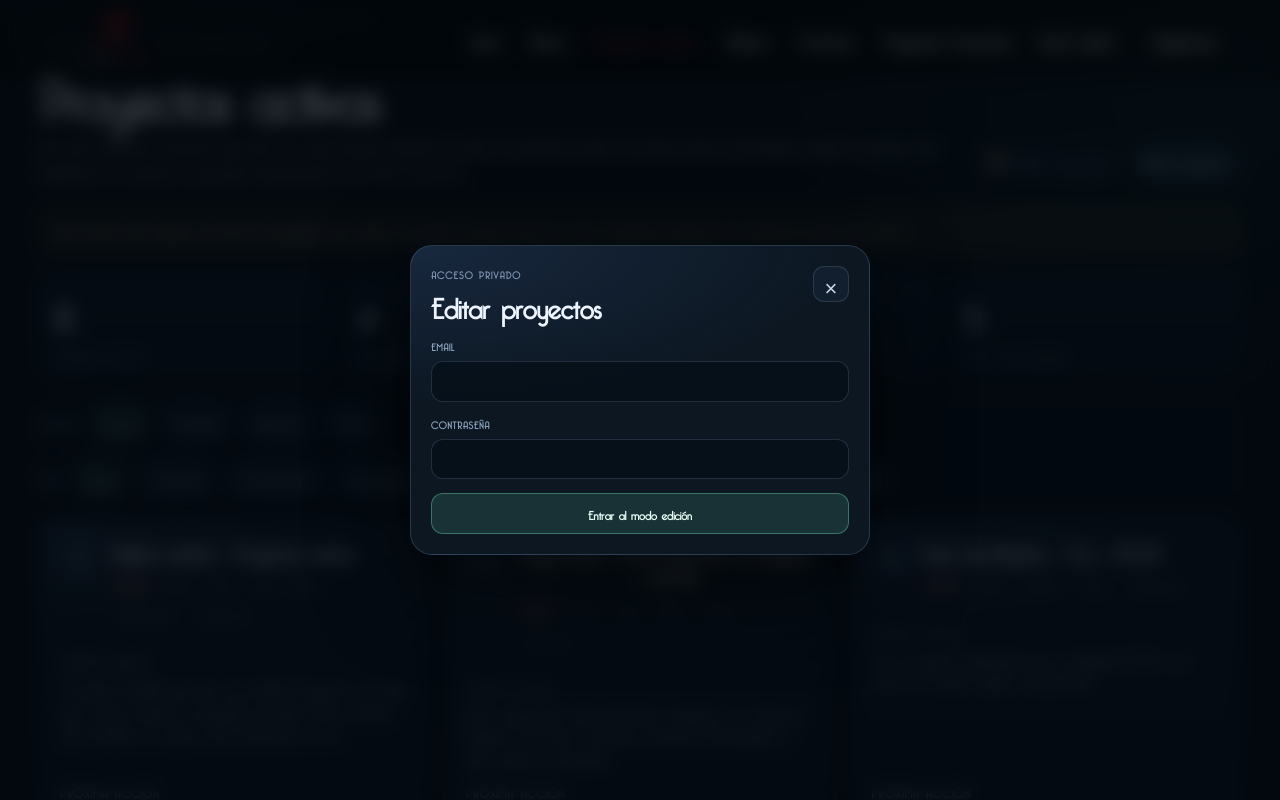
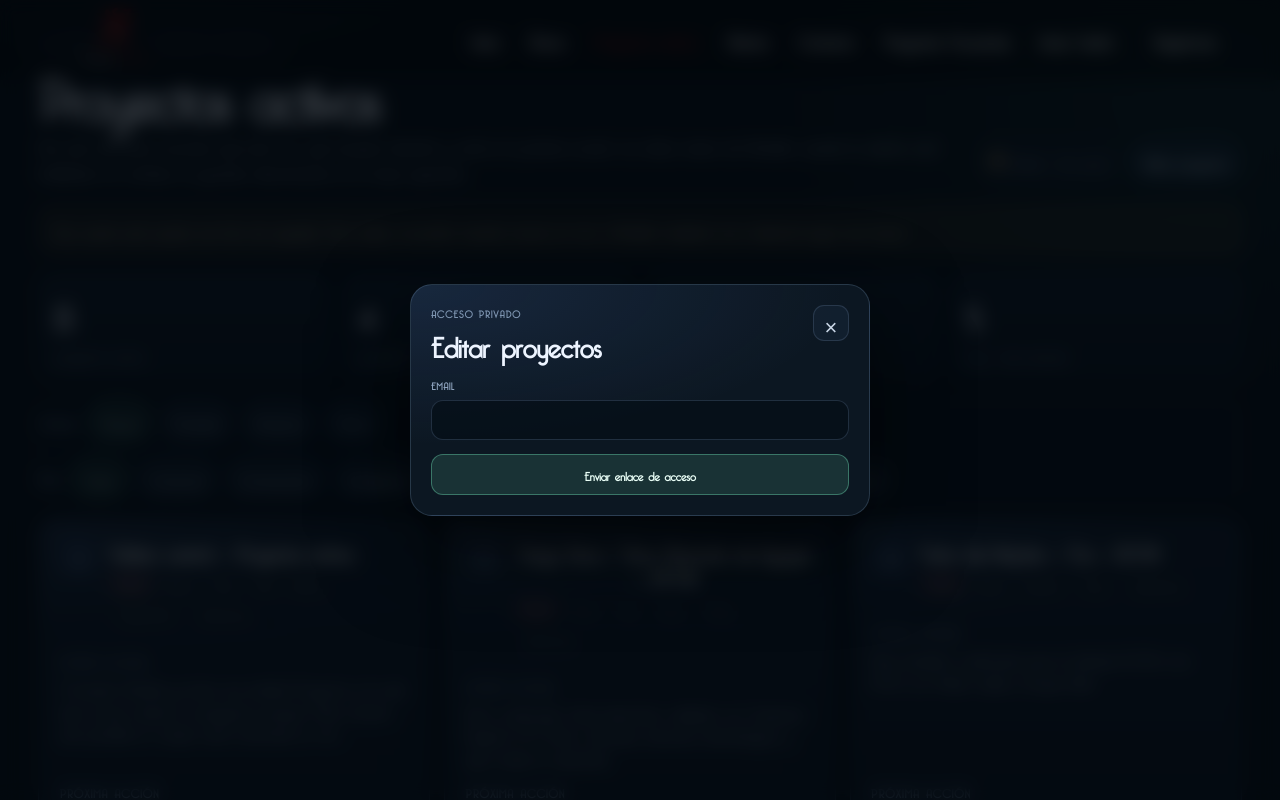
Before and after one commit to O-UnderTango-Club/UnderTangoWEBNextJS, a Next.js app: page /proyectos in a window 1280 px wide. Both pictures are taken after a click on the button "Editar proyectos". Shown: the top 800 px of the page. Built offline with nearby package versions, Linux system fonts and the light colour scheme.

Commit message:
Use passwordless email access for project editor

```diff
--- a/app/proyectos/page.tsx
+++ b/app/proyectos/page.tsx
@@ -74,7 +74,7 @@ function applyManualOrder(projects: Project[], savedOrder: string[]) {
 }
 
 export default function ProjectsPage() {
-  const { user, loading: authLoading, login, logout } = useAuth();
+  const { user, loading: authLoading, logout } = useAuth();
   const [payload, setPayload] = useState<ApiPayload | null>(null);
   const [error, setError] = useState("");
   const [sortMode, setSortMode] = useState<SortMode>("manual");
@@ -88,7 +88,6 @@ export default function ProjectsPage() {
   const [toast, setToast] = useState("");
   const [loginOpen, setLoginOpen] = useState(false);
   const [loginEmail, setLoginEmail] = useState("");
-  const [loginPassword, setLoginPassword] = useState("");
   const [loginError, setLoginError] = useState("");
   const [loggingIn, setLoggingIn] = useState(false);
 
@@ -265,13 +264,17 @@ export default function ProjectsPage() {
     setLoginError("");
 
     try {
-      const result = await login(loginEmail.trim(), loginPassword);
-      if (!result?.success) throw new Error(result?.message || "No se pudo iniciar sesión.");
-      setLoginPassword("");
+      const email = loginEmail.trim().toLowerCase();
+      if (!email) throw new Error("Ingresá tu email.");
+      const { error } = await supabase.auth.signInWithOtp({
+        email,
+        options: { emailRedirectTo: `${window.location.origin}/proyectos`, shouldCreateUser: true },
+      });
+      if (error) throw error;
       setLoginOpen(false);
-      setToast("Sesión iniciada. Verificando permisos de edición…");
+      setToast("Te enviamos un enlace de acceso por email. Abrilo para activar el modo edición.");
     } catch (err) {
-      setLoginError(err instanceof Error ? err.message : "No se pudo iniciar sesión.");
+      setLoginError(err instanceof Error ? err.message : "No se pudo enviar el enlace de acceso.");
     } finally {
       setLoggingIn(false);
     }
@@ -459,12 +462,8 @@ export default function ProjectsPage() {
                 <span>Email</span>
                 <input type="email" value={loginEmail} onChange={(event) => setLoginEmail(event.target.value)} required autoComplete="email" />
               </label>
-              <label className={styles.field}>
-                <span>Contraseña</span>
-                <input type="password" value={loginPassword} onChange={(event) => setLoginPassword(event.target.value)} required autoComplete="current-password" />
-              </label>
               {loginError && <p className={styles.formError}>{loginError}</p>}
-              <button type="submit" className={styles.saveButton} disabled={loggingIn}>{loggingIn ? "Ingresando…" : "Entrar al modo edición"}</button>
+              <button type="submit" className={styles.saveButton} disabled={loggingIn}>{loggingIn ? "Enviando…" : "Enviar enlace de acceso"}</button>
             </form>
           </div>
         </div>
```
